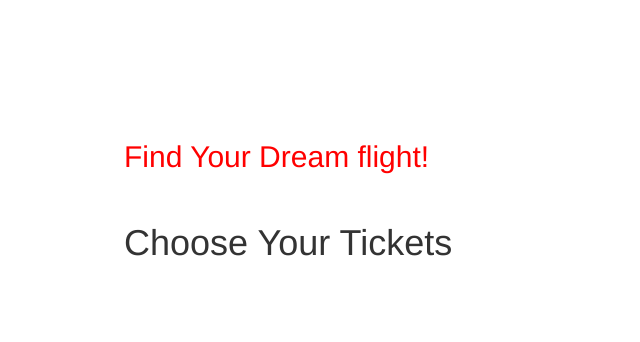
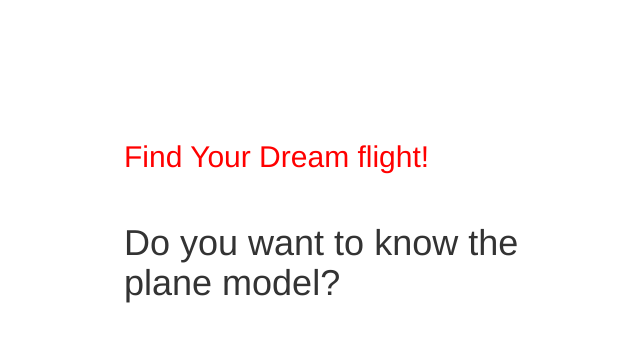
Before and after one commit to Qingliny/Database-for-an-airline-reservation-and-query-system, a Flask app: template templates/airplane.html in a window 1280 px wide. Shown: the part 52-394 px from the top of the page, without its empty margins (281-921 px from the left). Run offline with Flask 2, Linux system fonts and the light colour scheme; the template is opened without the code that fills it, so the values that code supplies are empty; some libraries are stand-ins or nearby versions.

Commit message:
Update airplane.html

```diff
--- a/templates/airplane.html
+++ b/templates/airplane.html
@@ -34,7 +34,7 @@
   </style>
 
 <body>
-  <h1>Choose Your Tickets</h1>
+  <h1>Do you want to know the plane model?</h1>
 
 
   <div>
```
